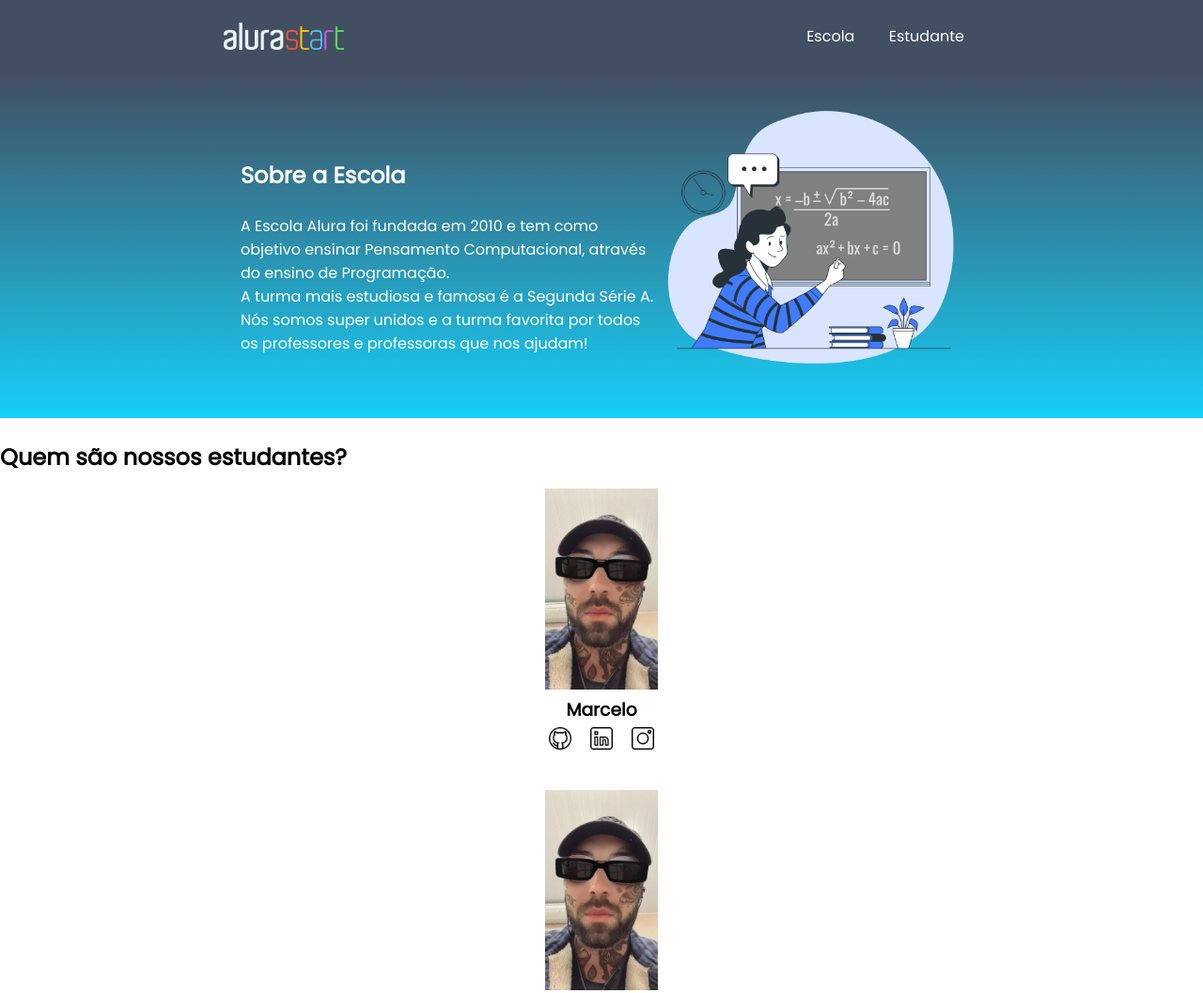
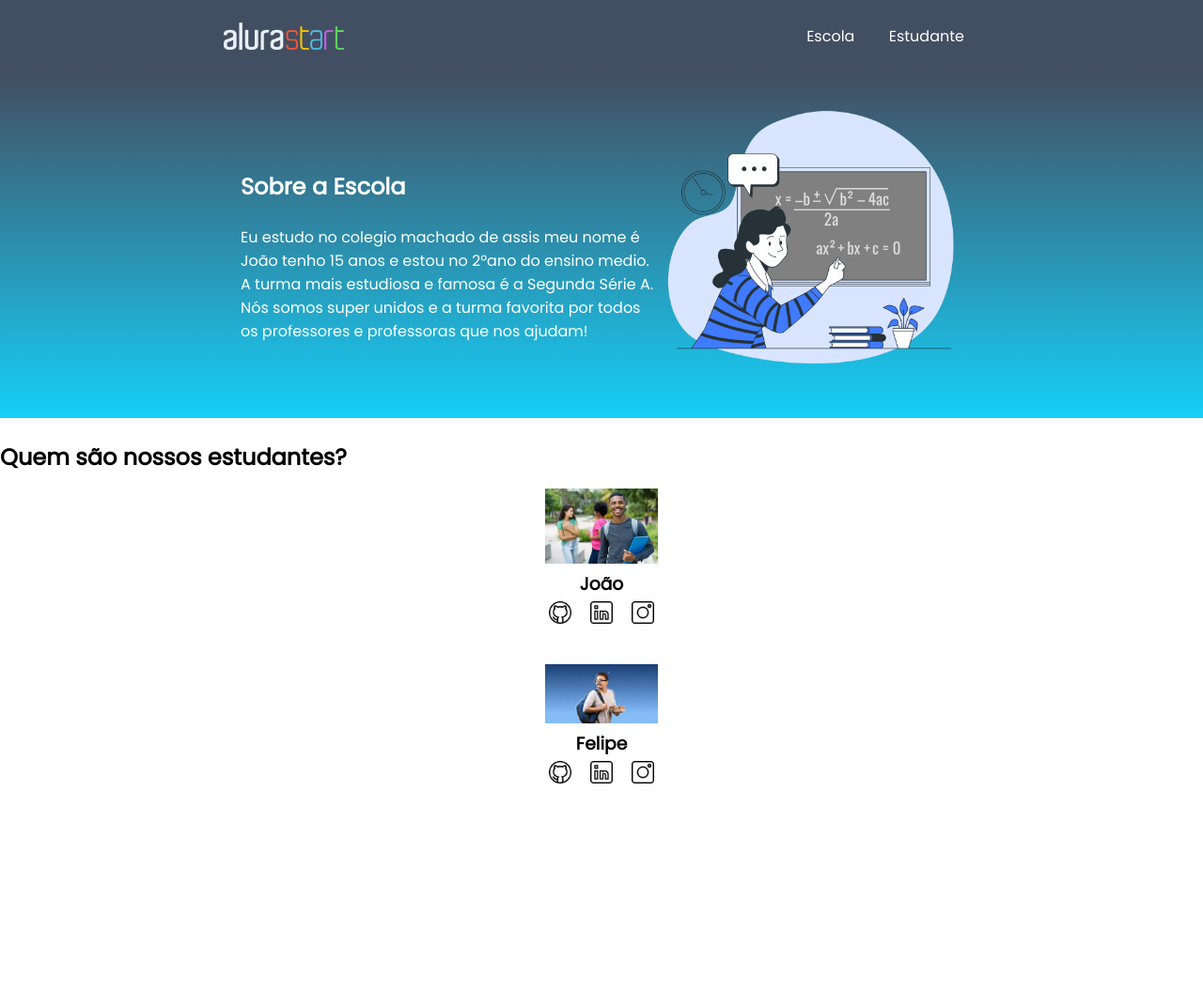
Before and after one commit to jpzinhokkk/joao-paulo-2c, a plain HTML site: page index.html in a window 1280 px wide. Shown: the top 1057 px of the page at 94% size. After the commit the page ends 885 px from the top, so only its background shows below. Drawn offline with Linux system fonts and the light colour scheme.

Commit message:
Add files via upload

```diff
--- a/index.html
+++ b/index.html
@@ -21,7 +21,7 @@
     <section class="escola">
         <div class="escola-div-conteudo">
             <h2 class="escola-titulo">Sobre a Escola</h2>
-            <p class="escola-texto-um">A Escola Alura foi fundada em 2010 e tem como objetivo ensinar Pensamento Computacional, através do ensino de  Programação.</p>
+            <p class="escola-texto-um">Eu estudo no colegio machado de assis meu nome é João tenho 15 anos e estou no 2ºano do ensino medio.</p>
             <p class="escola-texto-dois">A turma mais estudiosa e famosa é a Segunda Série A. Nós somos super unidos e a turma favorita por todos os professores e professoras que nos ajudam!</p>
         </div>
         <img class="escola-imagem" src="Formula-bro.png" alt="imagem que representa uma professora em sala de aula">
@@ -31,15 +31,15 @@
         <div class="estudante-todos">
         <span></span>
         <div class="estudante-div">
-            <img class="estudante-imagem" src="Marcelo.jpeg" alt="foto do marcelo">
-            <h3 class="estudante-nome">Marcelo</h3>
+            <img class="estudante-imagem" src="João.webp" alt="foto do marcelo">
+            <h3 class="estudante-nome">João</h3>
             <a href="https://github.com/marcelopaludetto"><img class="estudante-icone" src="github.png" alt="icone github"></a>
             <a href="https://linkedin.com/marcelopaludetto"><img class="estudante-icone" src="linkedin.png" alt="icone linkedin"></a>
             <a href="https://instagram.com/marcelopaludetto"><img class="estudante-icone" src="instagram.png" alt="icone instagram"></a>
         </div>
         <div class="estudante-div">
-            <img class="estudante-imagem" src="Marcelo.jpeg" alt="foto do marcelo">
-            <h3 class="estudante-nome">Marcelo</h3>
+            <img class="estudante-imagem" src="Felipe.jpeg" alt="foto do marcelo">
+            <h3 class="estudante-nome">Felipe</h3>
             <a href="https://github.com/marcelopaludetto"><img class="estudante-icone" src="github.png" alt="icone github"></a>
             <a href="https://linkedin.com/marcelopaludetto"><img class="estudante-icone" src="linkedin.png" alt="icone linkedin"></a>
             <a href="https://instagram.com/marcelopaludetto"><img class="estudante-icone" src="instagram.png" alt="icone instagram"></a>
```
Also changed, not shown: Felipe.jpeg (added), João.webp (added).
